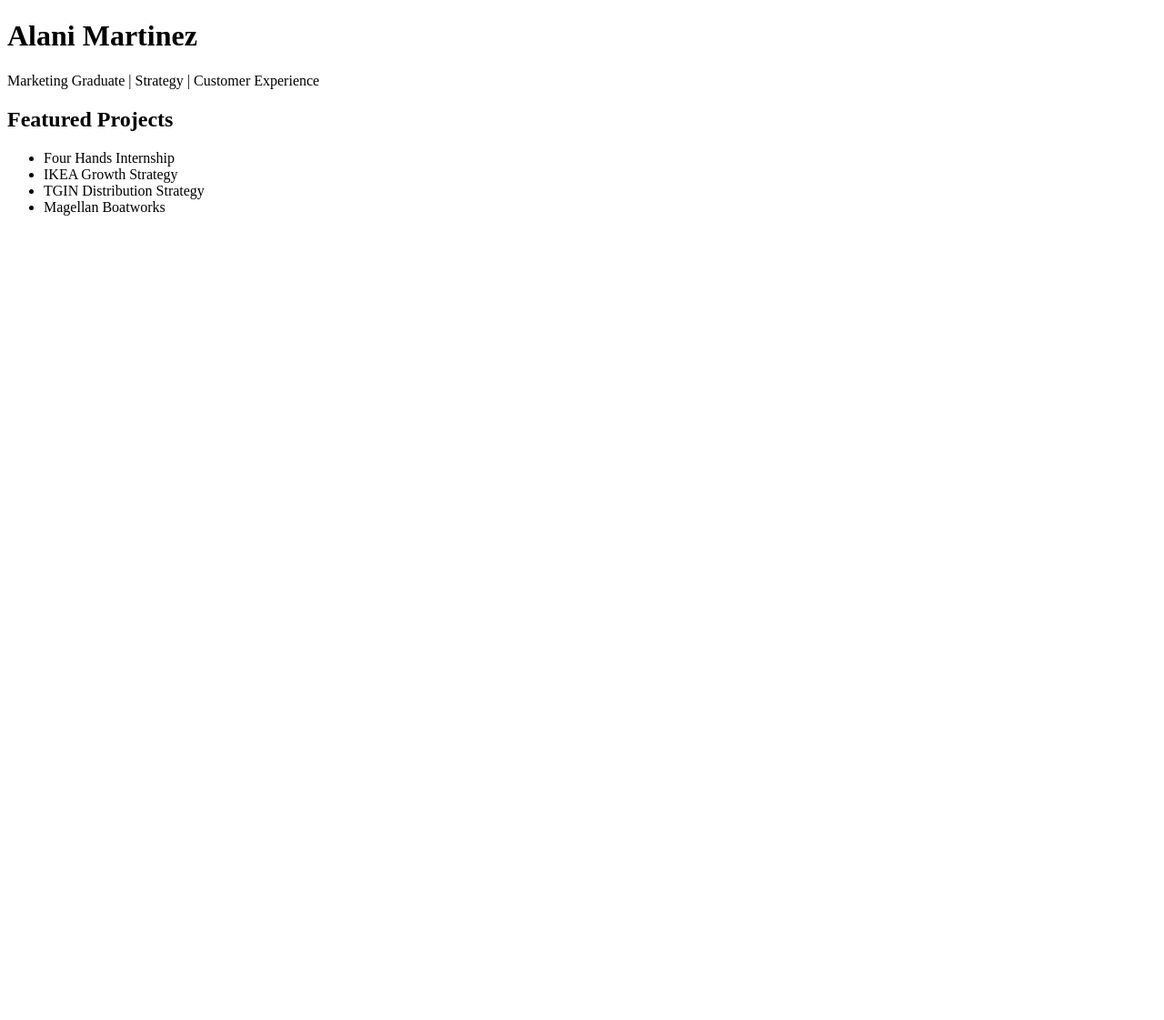
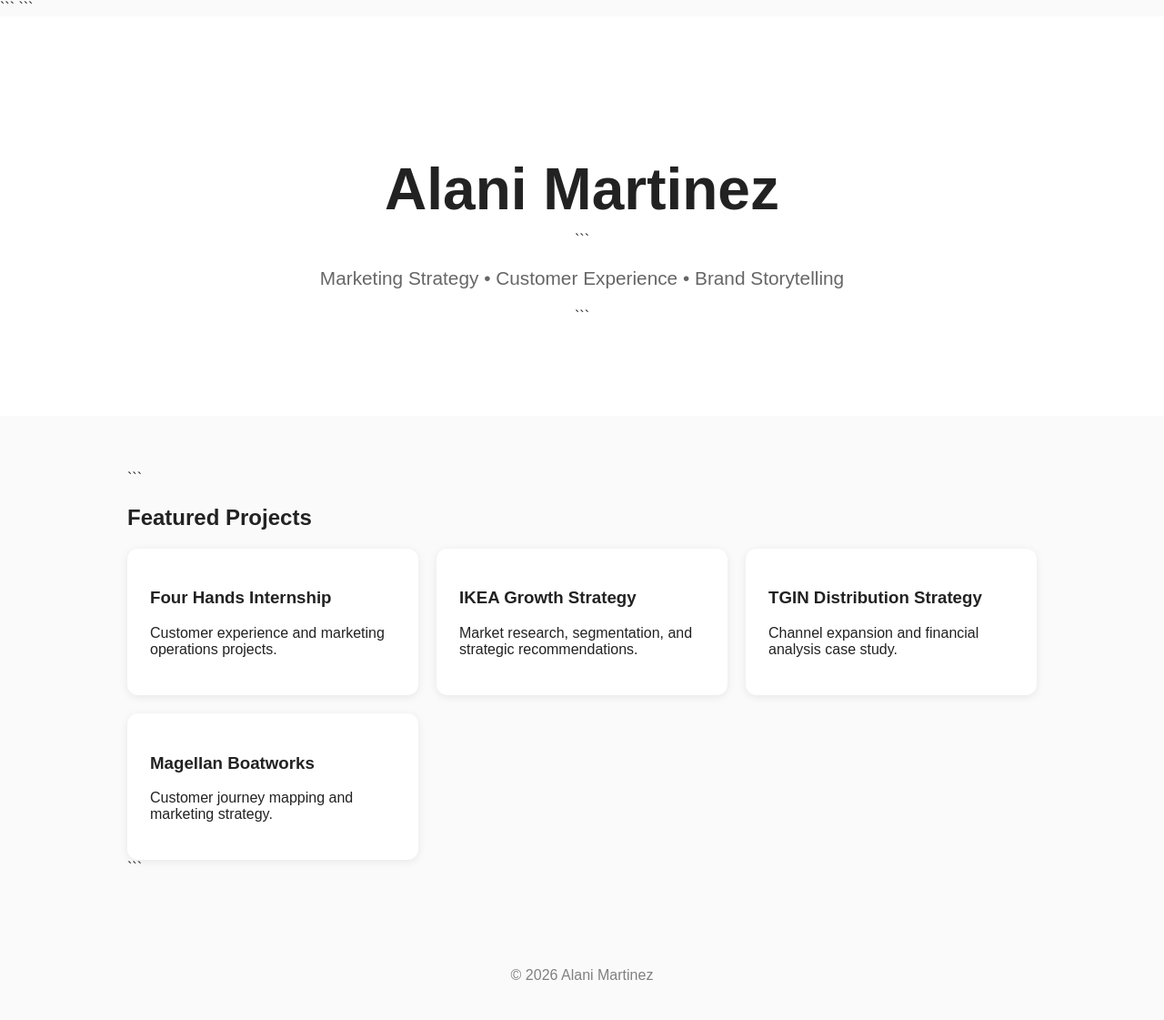
Before and after one commit to alanimtz0617-stack/alanimtz0617-stack.github.io, a plain HTML site: page index.html in a window 1280 px wide. Shown: the whole page at 91% size. Before the commit the page ends 800 px from the top, so only its background shows below. Drawn offline with Linux system fonts and the light colour scheme.

Commit message:
Add styling and project sections to index.html

````diff
--- a/index.html
+++ b/index.html
@@ -1,19 +1,117 @@
 <!DOCTYPE html>
+
 <html>
 <head>
-  <title>Alani Martinez Portfolio</title>
+    <title>Alani Martinez Portfolio</title>
+
+```
+<style>
+    body {
+        font-family: Arial, sans-serif;
+        margin: 0;
+        padding: 0;
+        background: #fafafa;
+        color: #222;
+    }
+
+    .hero {
+        text-align: center;
+        padding: 100px 20px;
+        background: white;
+    }
+
+    h1 {
+        font-size: 4rem;
+        margin-bottom: 10px;
+    }
+
+    .subtitle {
+        font-size: 1.3rem;
+        color: #666;
+    }
+
+    .projects {
+        max-width: 1000px;
+        margin: auto;
+        padding: 60px 20px;
+    }
+
+    .project-grid {
+        display: grid;
+        grid-template-columns: repeat(auto-fit, minmax(250px, 1fr));
+        gap: 20px;
+    }
+
+    .project-card {
+        background: white;
+        padding: 25px;
+        border-radius: 12px;
+        box-shadow: 0 2px 10px rgba(0,0,0,.08);
+    }
+
+    .project-card:hover {
+        transform: translateY(-4px);
+        transition: .2s;
+    }
+
+    footer {
+        text-align: center;
+        padding: 40px;
+        color: gray;
+    }
+</style>
+```
+
 </head>
+
 <body>
-  <h1>Alani Martinez</h1>
-  <p>Marketing Graduate | Strategy | Customer Experience</p>
 
-  <h2>Featured Projects</h2>
+<section class="hero">
+    <h1>Alani Martinez</h1>
 
-  <ul>
-    <li>Four Hands Internship</li>
-    <li>IKEA Growth Strategy</li>
-    <li>TGIN Distribution Strategy</li>
-    <li>Magellan Boatworks</li>
-  </ul>
+```
+<p class="subtitle">
+    Marketing Strategy • Customer Experience • Brand Storytelling
+</p>
+```
+
+</section>
+
+<section class="projects">
+
+```
+<h2>Featured Projects</h2>
+
+<div class="project-grid">
+
+    <div class="project-card">
+        <h3>Four Hands Internship</h3>
+        <p>Customer experience and marketing operations projects.</p>
+    </div>
+
+    <div class="project-card">
+        <h3>IKEA Growth Strategy</h3>
+        <p>Market research, segmentation, and strategic recommendations.</p>
+    </div>
+
+    <div class="project-card">
+        <h3>TGIN Distribution Strategy</h3>
+        <p>Channel expansion and financial analysis case study.</p>
+    </div>
+
+    <div class="project-card">
+        <h3>Magellan Boatworks</h3>
+        <p>Customer journey mapping and marketing strategy.</p>
+    </div>
+
+</div>
+```
+
+</section>
+
+<footer>
+    © 2026 Alani Martinez
+</footer>
+
 </body>
 </html>
````
